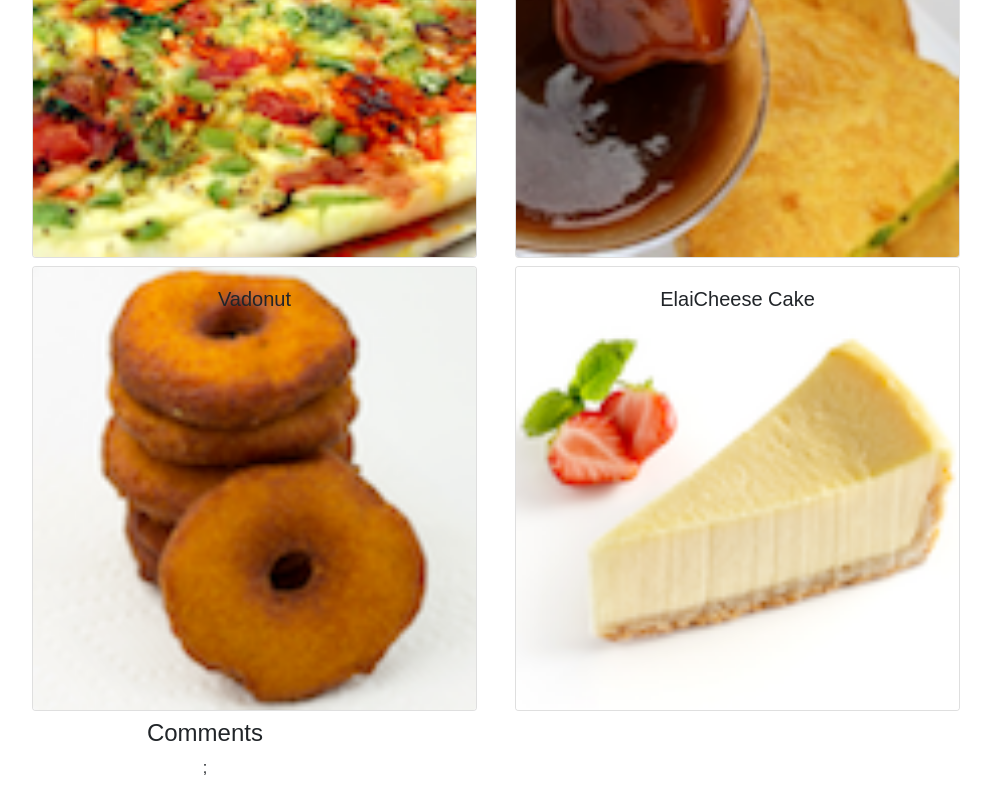
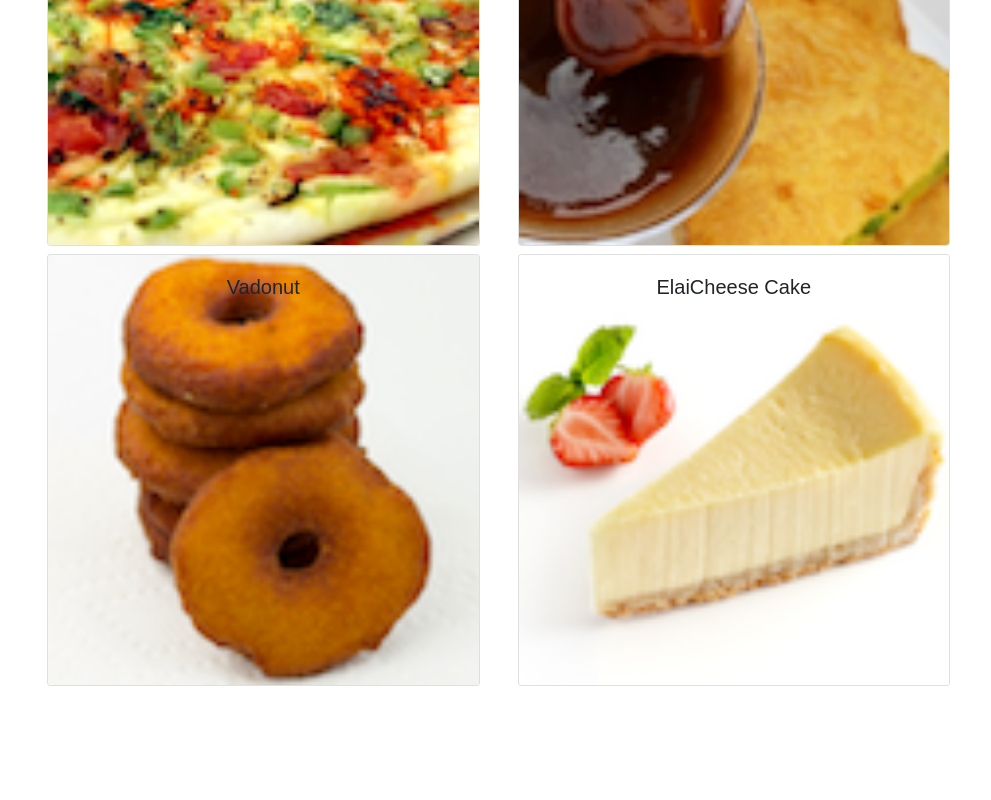
Before and after one commit to bennyrock20/reactApp, a React (Create React App) app in the folder confusion/: page / in a window 1280 px wide. Shown: the part 247-1047 px from the top of the page, without its empty margins (57-1048 px from the left). After the commit the page ends 937 px from the top, so only its background shows below. Built offline with nearby package versions, Linux system fonts and the light colour scheme.

Commit message:
Functional Components

```diff
--- a/confusion/src/components/DishdetailComponent.js
+++ b/confusion/src/components/DishdetailComponent.js
@@ -3,38 +3,41 @@ import { Card, CardImg,
     CardTitle, CardText } from 'reactstrap';
 
 
-class DishDetail extends React.Component{
+    function RenderName({name}){
+        return (
+            <p className="display-4">{name}</p>
+        );
+    }
 
-
-    renderDish(dish){
+    function RenderDish({dish}) {
         if(!dish){
             return <div></div>;
         }
-
         return (
             <div className="col-sm-12 col-md-5 m-1">
                 <Card key={dish.id}>
                     <CardImg width="100%" src={dish.image} alt={dish.name} />
                     <div className="col-12 p-2">
-                    <CardTitle>{dish.name}</CardTitle>
+                        <CardTitle><RenderName name={dish.name} /></CardTitle>
                         <CardText> {dish.description} </CardText>
                     </div>
                 </Card>
             </div>
         );
       }
-    renderComments(dish){
-        if(!dish){
+
+      function RenderComments({comments}) {
+        if(!comments){
             return <div></div>;
         }
-        var comments = dish.comments;
+
         if (comments != null ){
-            return  comments.map((comment) => {
+            return  comments.map((comments) => {
                 return (
-                        <li key={comment.id} className="media p-1">
+                        <li key={comments.id} className="media p-1">
                             <div className="media-body">
-                                { comment.comment }
-                                <p className="mt-0 mt-2">-- {comment.author }, {new Intl.DateTimeFormat('en-US', { year: 'numeric', month: 'short', day: '2-digit'}).format(new Date(Date.parse(comment.date)))}</p>
+                                { comments.comment }
+                                <p className="mt-0 mt-2">-- {comments.author }, {new Intl.DateTimeFormat('en-US', { year: 'numeric', month: 'short', day: '2-digit'}).format(new Date(Date.parse(comments.date)))}</p>
                             </div>
                         </li>
                 );
@@ -42,18 +45,22 @@ class DishDetail extends React.Component{
         }
       }
 
-    render(){
+      const  DishDetail = (props) => {
+        if(!props.dish){
+            return <div></div>;
+        }
+
         return (
             <div className="row">
-                   {this.renderDish(this.props.dish)}
+               <RenderDish dish= {props.dish} />
                 <div className="col-xs-12 col-md-5 m-1">
                     <h4> Comments</h4>;
-                        <ul className="list-unstyled" onClick={()=> this.props.onClick("hi william","Tapia")}>
-                            {this.renderComments(this.props.dish)}
+                    <ul className="list-unstyled" onClick={()=> props.onClick("hi william","Tapia")}>
+                        <RenderComments comments= {props.dish.comments} />
                     </ul>
                 </div>
             </div>
         );
       }
-}
+
 export default DishDetail;
--- a/confusion/src/components/MainComponent.js
+++ b/confusion/src/components/MainComponent.js
@@ -19,7 +19,7 @@ class Main extends Component {
   }
 
   onClickDishDetails(param,param2){
-    alert("onClickDishDetails"+ param + param2);
+    //alert("onClickDishDetails"+ param + param2);
   }
 
   render() {
@@ -30,13 +30,14 @@ class Main extends Component {
             <NavbarBrand href="/">Ristorante Con Fusion</NavbarBrand>
           </div>
         </Navbar>
+        <div className="container">
             <Menu dishes={this.state.dishes}
                   onClick={(dishId) => this.onDishSelect(dishId)} />
             <DishDetail
                 dish={this.state.dishes.filter((dish) => dish.id === this.state.selectedDish)[0]}
                 onClick = {(param,param2)=> this.onClickDishDetails(param,param2) }
             />
-
+         </div>
       </div>
     );
   }
--- a/confusion/src/components/MenuComponent.js
+++ b/confusion/src/components/MenuComponent.js
@@ -1,35 +1,26 @@
-import React,{ Component } from 'react';
+import React from 'react';
 import { Card, CardImg, CardImgOverlay,
     CardTitle } from 'reactstrap';
-import  DishDetail  from './DishdetailComponent'
 
-class Menu extends Component{
-
-    renderDish(dish) {
-        if (dish != null){
-            return(
-                <DishDetail dish={dish}/>
-           );
-        }
-        else{
-            return(
-                <div></div>
-            );
-        }
+    function RenderMenuItem ({dish, onClick}) {
+        return (
+            <Card
+                onClick={() => onClick(dish.id)}>
+                <CardImg width="100%" src={dish.image} alt={dish.name} />
+                <CardImgOverlay>
+                    <CardTitle>{dish.name}</CardTitle>
+                </CardImgOverlay>
+            </Card>
+        );
     }
 
-    render(){
+    const Menu = (props) => {
 
-        const menu = this.props.dishes.map((dish) => {
+        const menu = props.dishes.map((dish) => {
             return (
-              <div key={dish.id}  className="col-12 col-md-5 m-1">
-                <Card key={dish.id} onClick={()=> this.props.onClick(dish.id)}>
-                  <CardImg width="100%" src={dish.image} alt={dish.name} />
-                  <CardImgOverlay>
-                      <CardTitle>{dish.name}</CardTitle>
-                  </CardImgOverlay>
-                </Card>
-              </div>
+                <div className="col-12 col-md-5 m-1"  key={dish.id}>
+                    <RenderMenuItem dish={dish} onClick={props.onClick} />
+                </div>
             );
         });
 
@@ -42,6 +33,4 @@ class Menu extends Component{
         );
     }
 
-}
-
 export default Menu;
```
Lines whose indentation alone changed are shown as unchanged.
